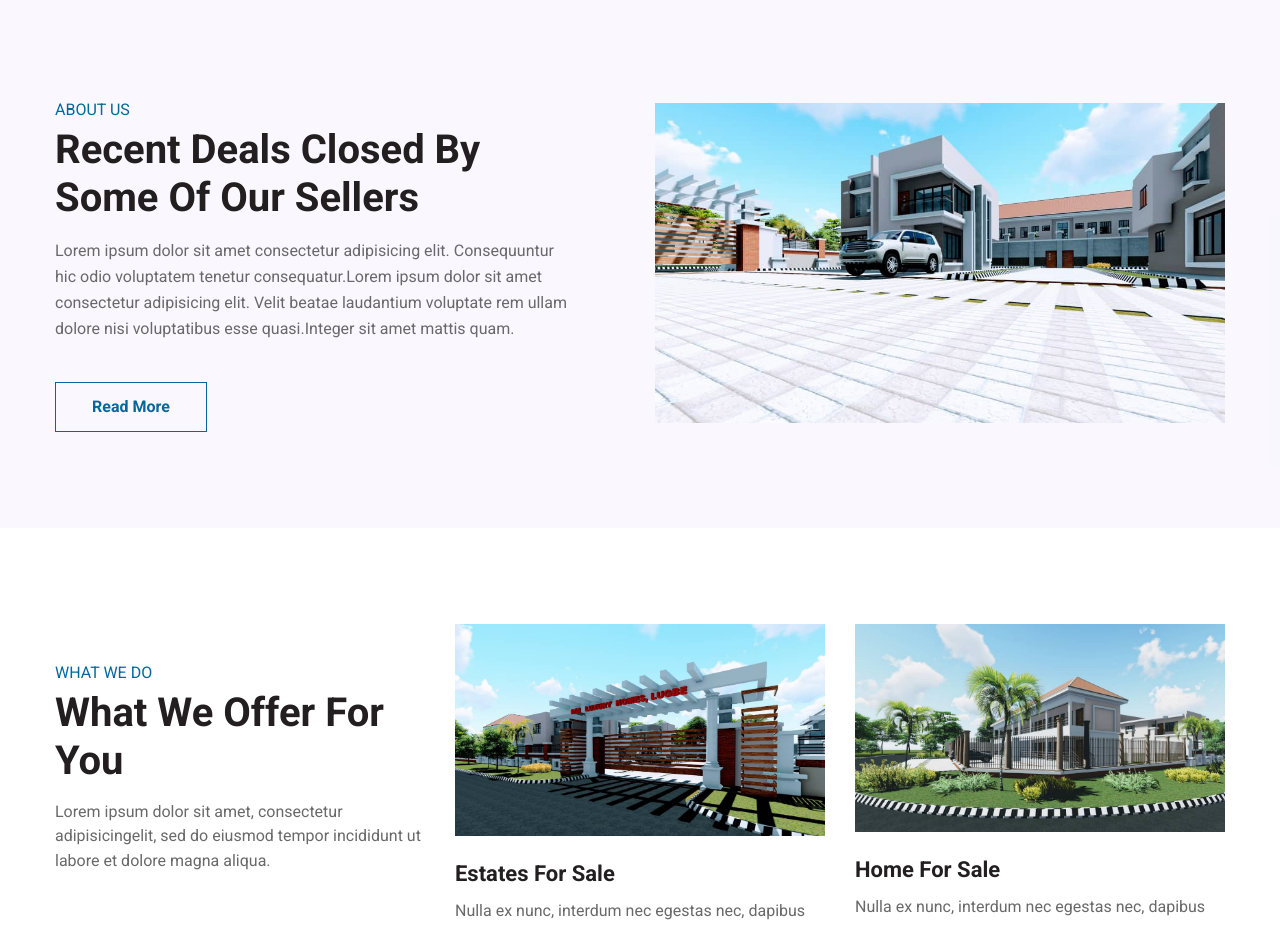
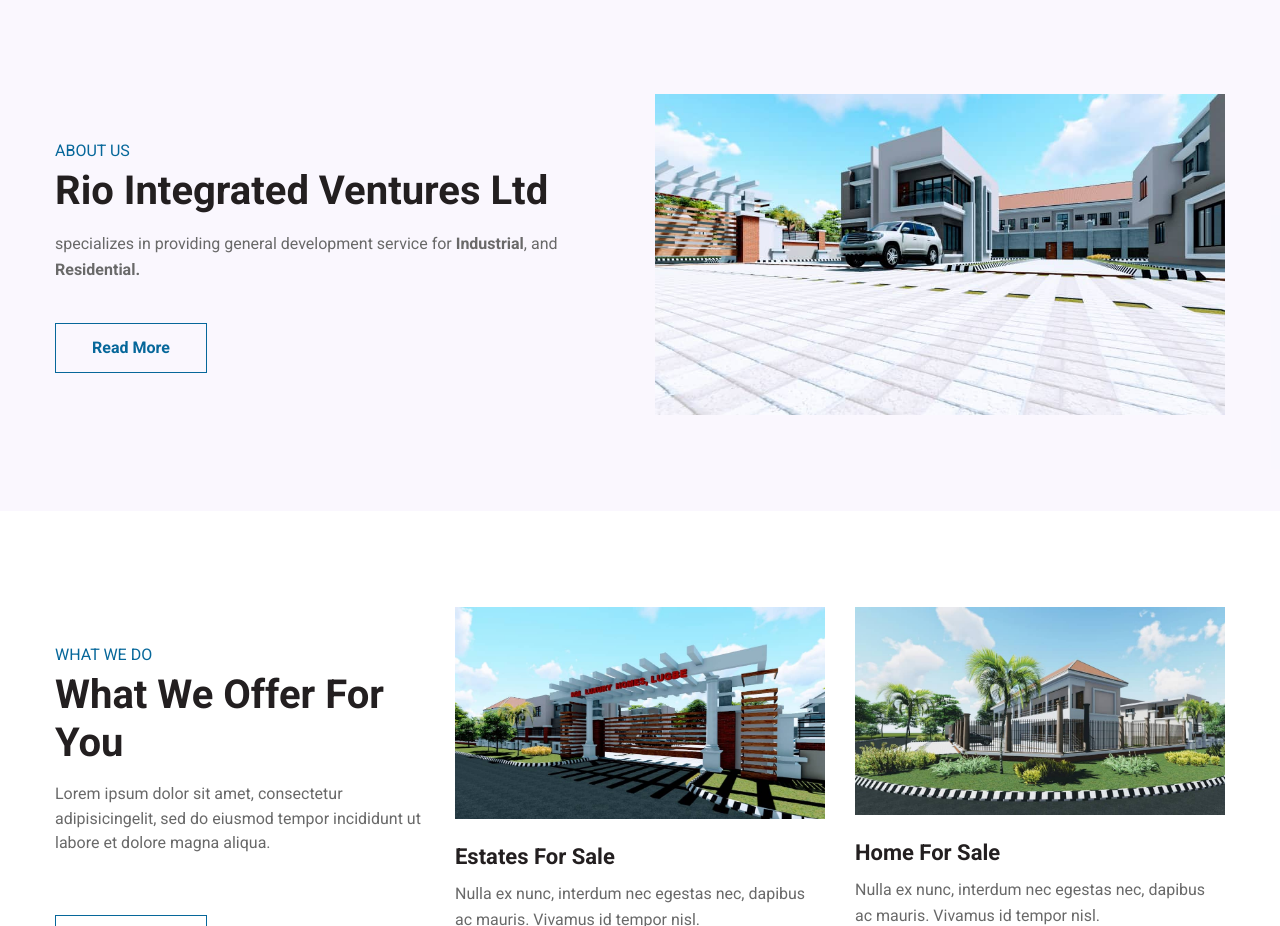
Before and after one commit to Tosin427/riohomes, a plain HTML site: page index.html in a window 1280 px wide. Shown: the part 802-1728 px from the top of the page. Drawn offline with Linux system fonts and the light colour scheme; a web font is replaced by a local one.

Commit message:
Update index.html

```diff
--- a/index.html
+++ b/index.html
@@ -209,11 +209,8 @@ Author URL: http://w3layouts.com
         <div class="col-lg-6 bottom-ab-left pr-lg-5">
           <h6 class="sub-title">About Us</h6>
           <h3 class="hny-title">
-            Recent deals closed by some of our sellers</h3>
-          <p class="my-3 pr-lg-4">Lorem ipsum dolor sit amet consectetur adipisicing elit. Consequuntur hic odio
-            voluptatem
-            tenetur consequatur.Lorem ipsum dolor sit amet consectetur adipisicing elit. Velit beatae laudantium
-            voluptate rem ullam dolore nisi voluptatibus esse quasi.Integer sit amet mattis quam.</p>
+            Rio Integrated Ventures Ltd</h3>
+          <p class="my-3 pr-lg-4">specializes in providing general development service for <strong>Industrial</strong>, and <strong>Residential.</strong> </p>
           <a href="about.html" class="btn btn-style btn-secondary mt-4">Read More</a>
         </div>
         <div class="col-lg-6 bottom-ab-right mt-lg-0 mt-5">
```
